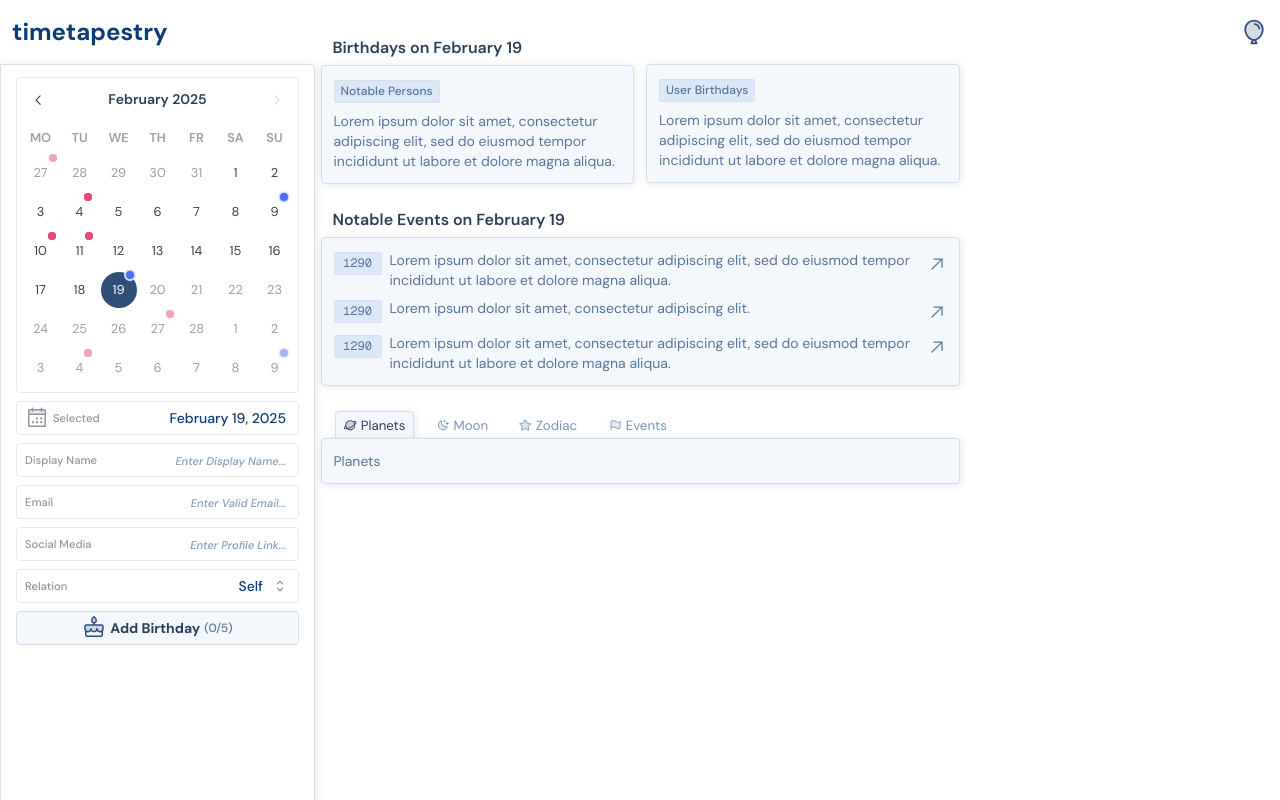
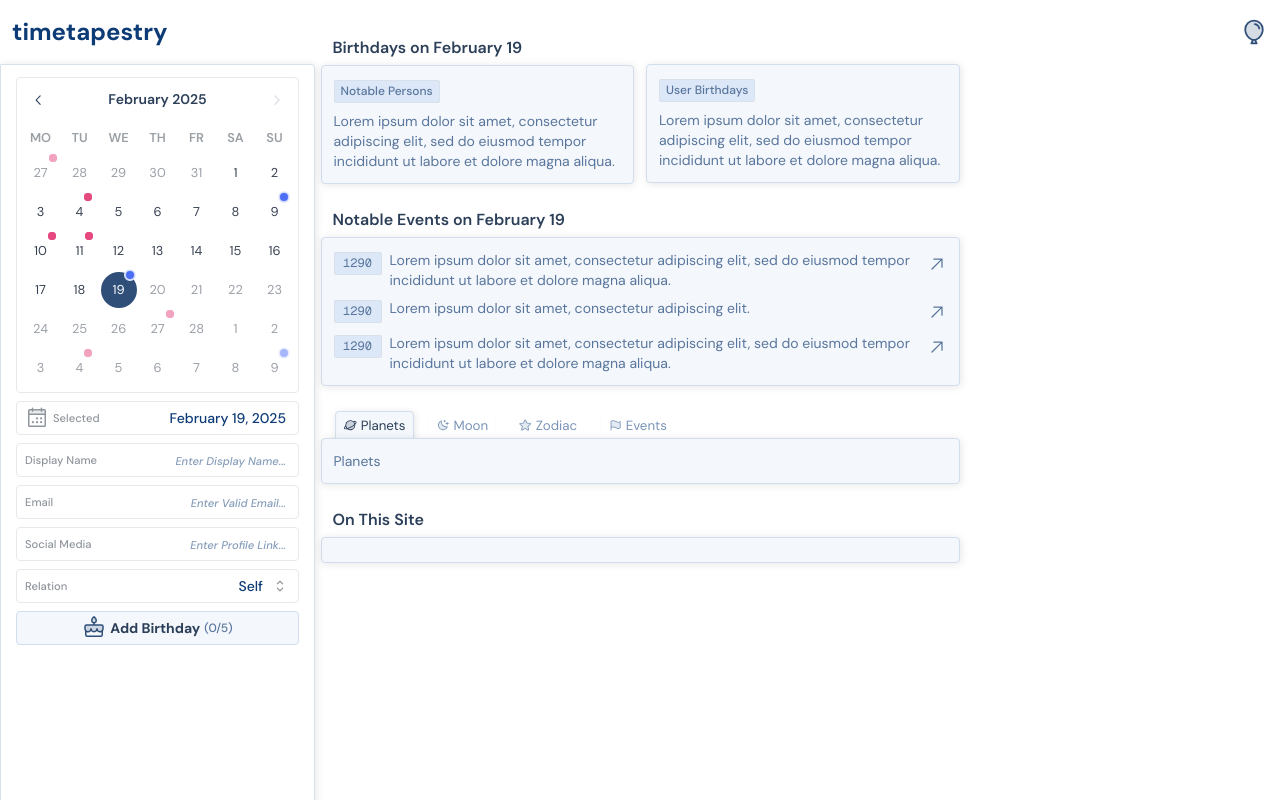
Before and after one commit to aniqatc/time-tapestry, a React (Vite) app: page / in a window 1280 px wide. Built offline with nearby package versions, Linux system fonts and the light colour scheme.

Commit message:
add 'on this site' card

```diff
--- a/src/components/Content/Content.tsx
+++ b/src/components/Content/Content.tsx
@@ -206,6 +206,9 @@ export default function Content(): JSX.Element {
           )}
         </div>
       </section>
+      <section className="mt-9 lg:mt-0">
+        <PrimaryCard heading="On This Site"></PrimaryCard>
+      </section>
     </div>
   );
 }
```
